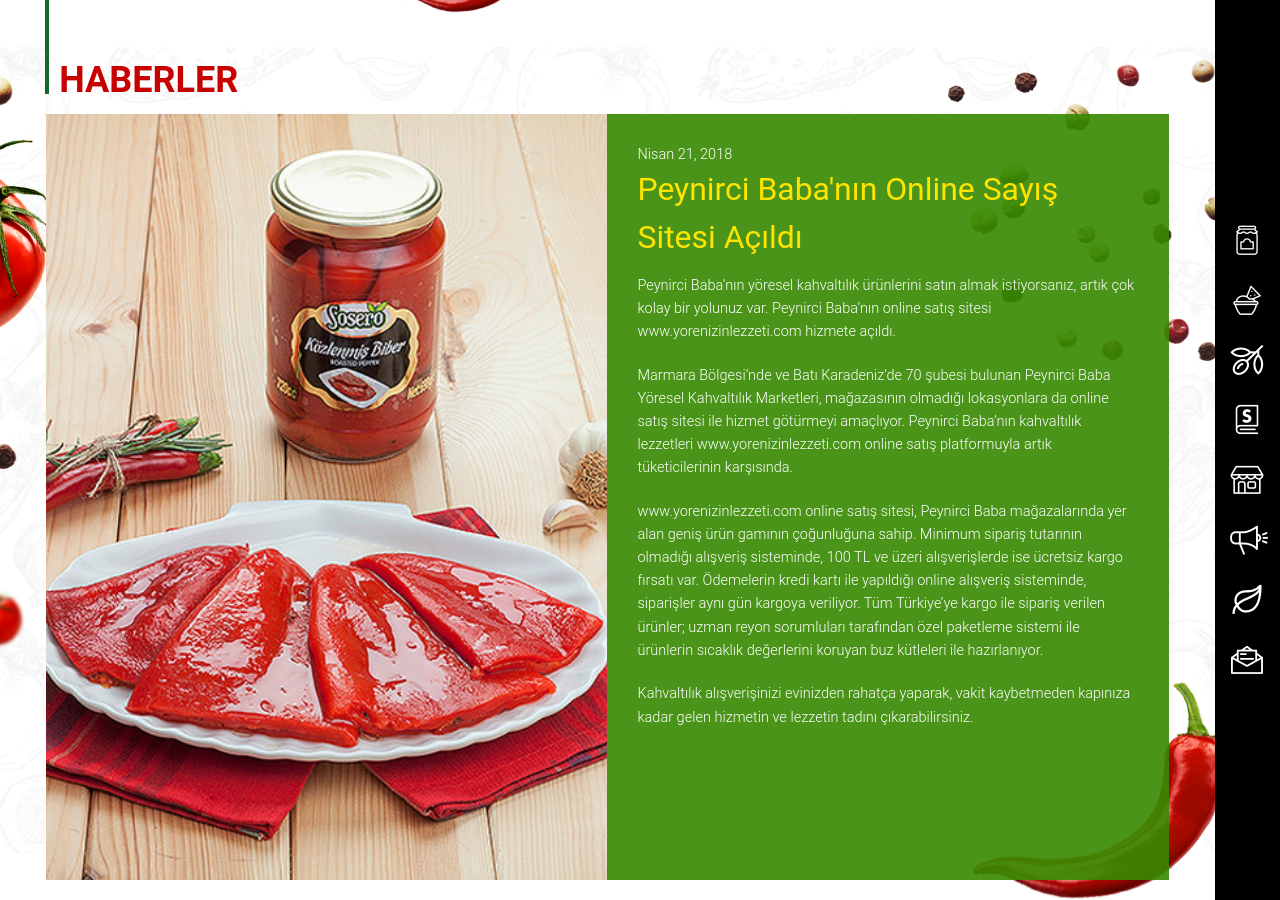
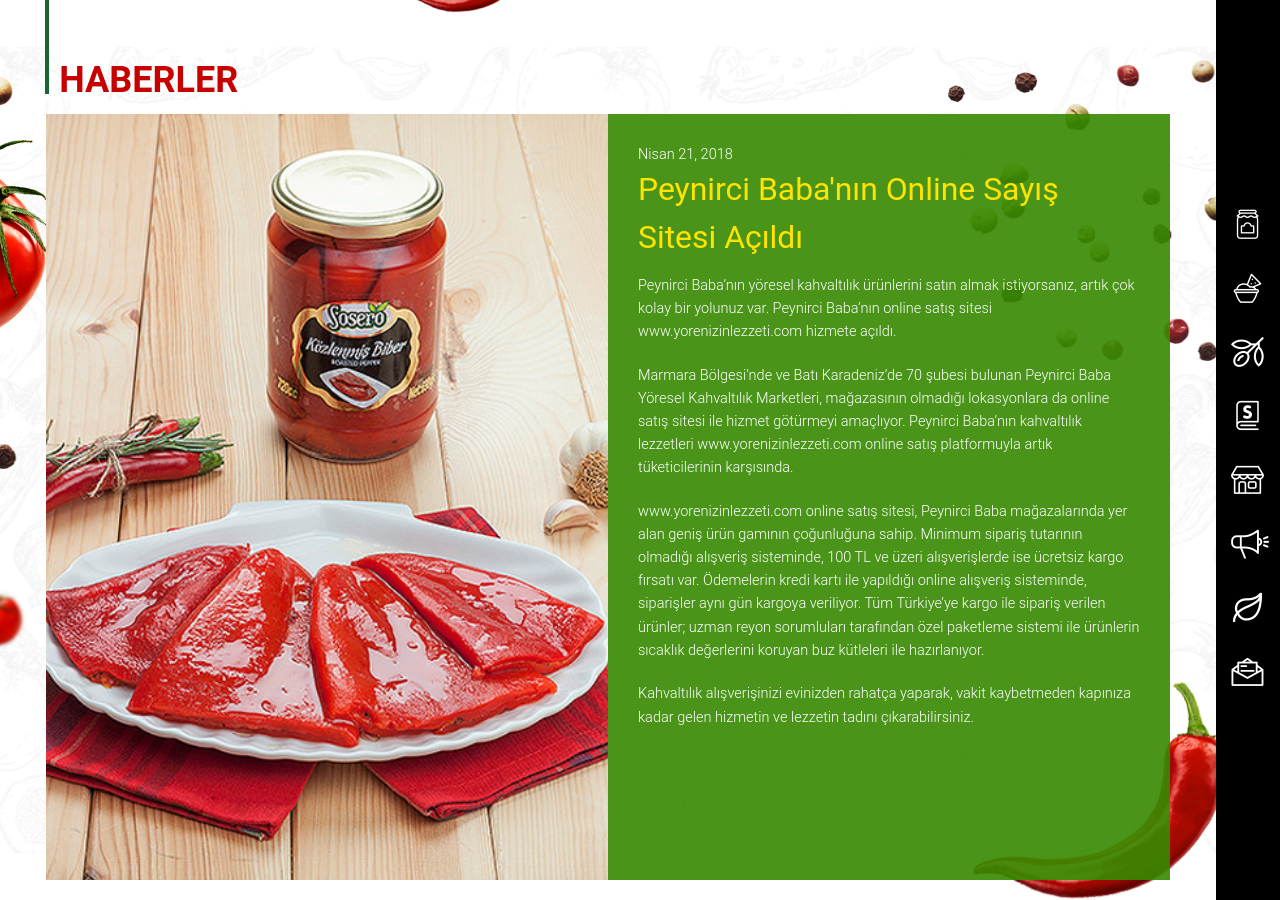
Before and after one commit to data-deveb/data-deveb.github.io, a Jekyll site: the page built from temalar/sosero/haber.html, in a window 1280 px wide. Built offline with Jekyll 4.4.1, drawn with Linux system fonts in a browser that asks for light colours; some web fonts are replaced.

Commit message:
güncelleme
a

```diff
--- a/temalar/sosero/assets/css/sosero.css
+++ b/temalar/sosero/assets/css/sosero.css
@@ -23,7 +23,8 @@
   /* Better Font Rendering =========== */
   -webkit-font-smoothing: antialiased;
   -moz-osx-font-smoothing: grayscale;
-  width:35px;
+  width:34px;
+  height:34px;
   text-align:center;
 }
 
```
